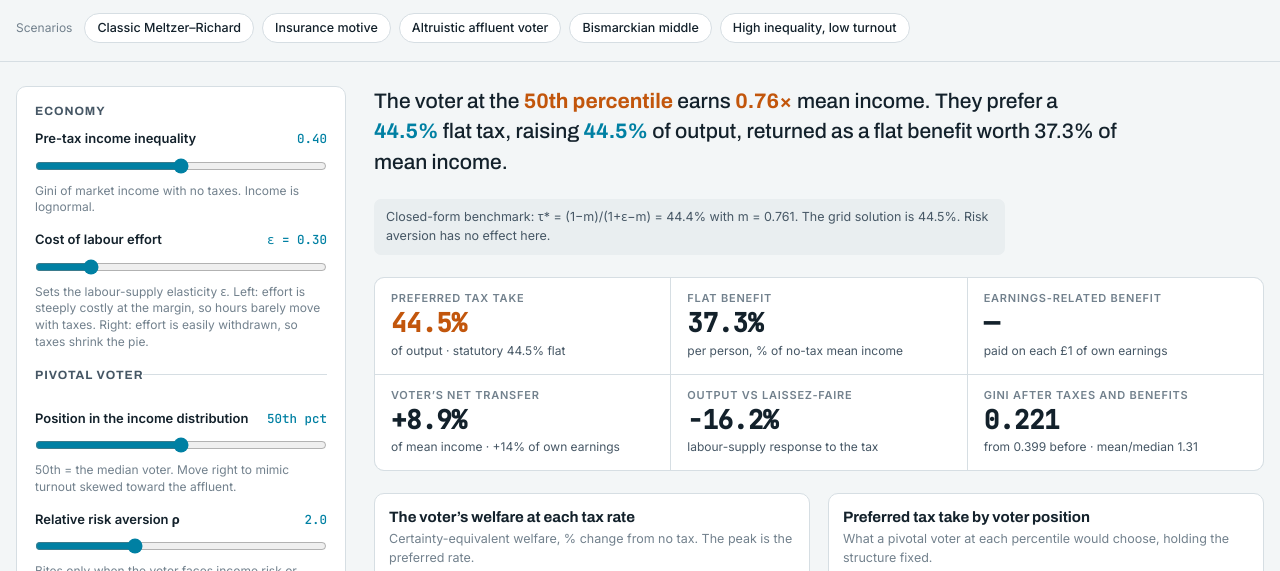
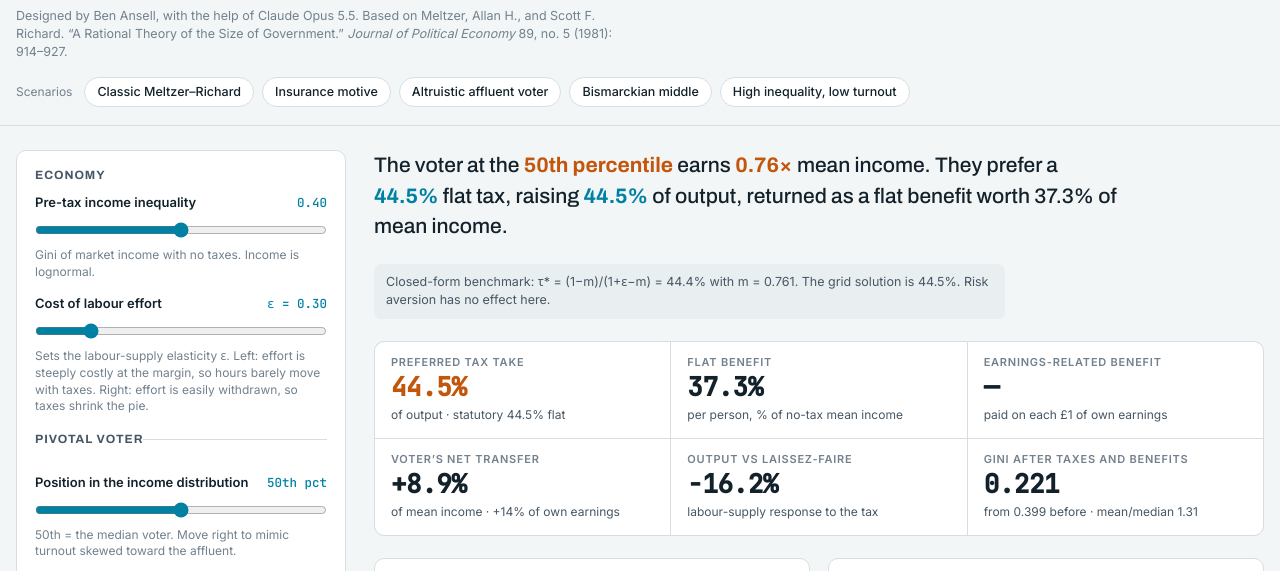
Before and after one commit to benwansell/benwansell.github.io, a plain HTML site: page meltzer-richard/index.html in a window 1280 px wide. Shown: the part 208-779 px from the top of the page. Drawn offline with Linux system fonts and the light colour scheme.

Commit message:
Meltzer–Richard Explorer: add credit and citation
Designed by Ben Ansell with the help of Claude Opus 5.5, based on
Meltzer and Richard (1981), "A Rational Theory of the Size of
Government", Journal of Political Economy 89(5): 914–927.

Co-Authored-By: Claude Opus 5.5 <noreply@anthropic.com>

```diff
--- a/meltzer-richard/index.html
+++ b/meltzer-richard/index.html
@@ -45,6 +45,7 @@ header.top{padding-block:20px 18px;border-bottom:1px solid var(--rule)}
 .eyebrow{font:600 11px/1 var(--f-body);letter-spacing:.12em;text-transform:uppercase;color:var(--accent);margin:0 0 10px}
 h1{font:800 clamp(28px,4vw,40px)/1.05 var(--f-display);letter-spacing:-.02em;margin:0 0 10px;text-wrap:balance}
 .lede{max-width:68ch;color:var(--ink-2);margin:0 0 16px;font-size:15px}
+.credit{max-width:80ch;color:var(--muted);font-size:12.5px;line-height:1.45;margin:-6px 0 16px}
 .presets{display:flex;flex-wrap:wrap;gap:8px;align-items:center}
 .presets span{color:var(--muted);font-size:12px;margin-right:4px}
 .chip{font:500 12.5px/1 var(--f-body);padding:8px 12px;border-radius:999px;border:1px solid var(--rule);background:var(--surface);color:var(--ink);cursor:pointer}
@@ -132,6 +133,7 @@ details.model summary{font:700 15px var(--f-display);cursor:pointer}
   <p class="eyebrow">Political economy of redistribution</p>
   <h1>Meltzer–Richard Explorer</h1>
   <p class="lede">Set the income distribution, the pivotal voter and the fiscal rules. The model solves for the tax take and benefits that voter prefers, with everyone’s labour supply responding to the taxes chosen.</p>
+  <p class="credit">Designed by Ben Ansell, with the help of Claude Opus 5.5. Based on Meltzer, Allan H., and Scott F. Richard. “A Rational Theory of the Size of Government.” <i>Journal of Political Economy</i> 89, no. 5 (1981): <span style="white-space:nowrap">914–927</span>.</p>
   <div class="presets"><span>Scenarios</span>
     <button type="button" class="chip" data-preset="mr">Classic Meltzer–Richard</button>
     <button type="button" class="chip" data-preset="ins">Insurance motive</button>
```
